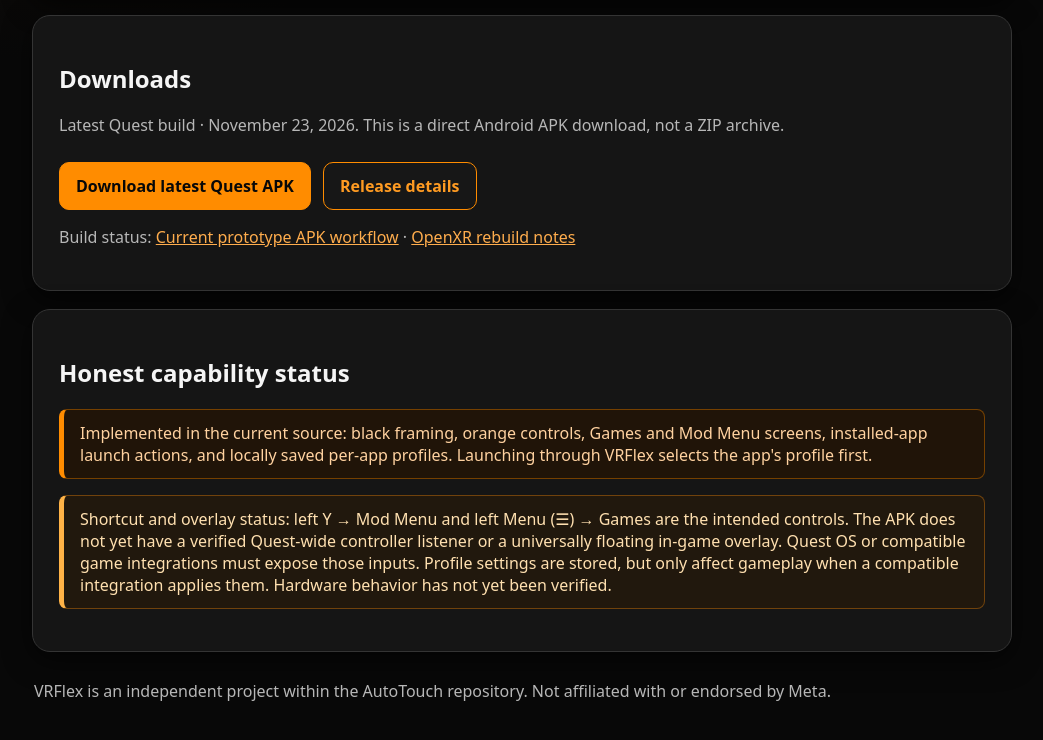
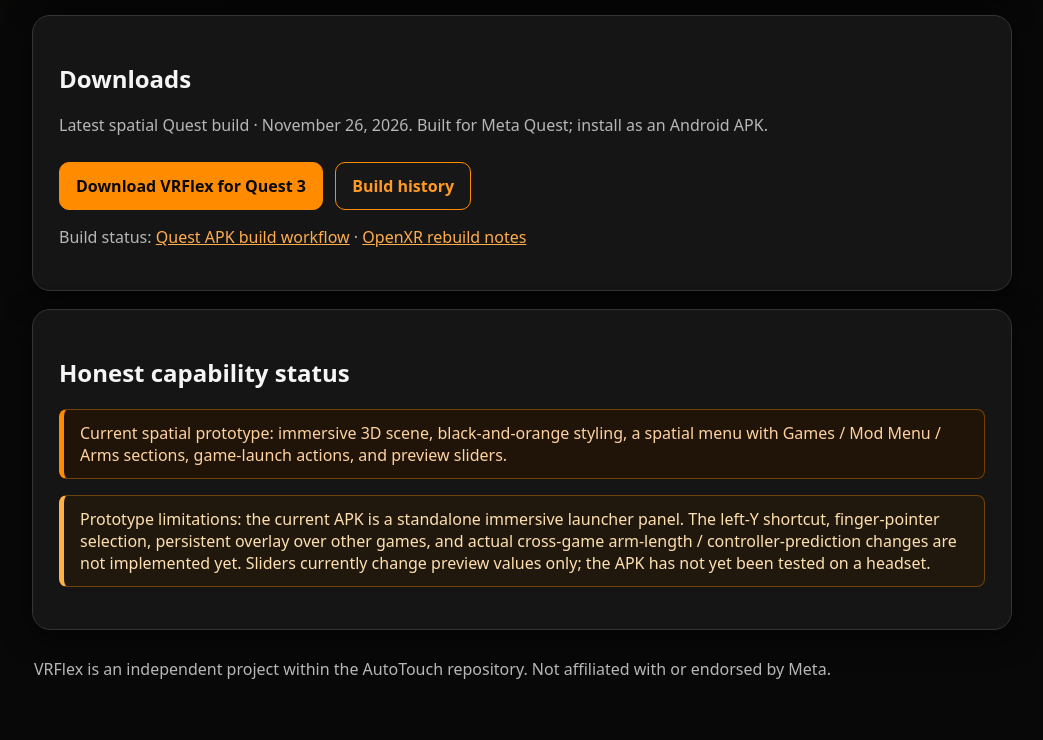
Before and after one commit to notelliotvr69-lang/Autotouch, a plain HTML site: page vrflex-site/index.html in a window 1280 px wide. Shown: the part 953-1693 px from the top of the page, without its empty margins (118-1161 px from the left). Drawn offline with Linux system fonts and the light colour scheme.

Commit message:
Update VRFlex website with current Quest APK download

```diff
--- a/vrflex-site/index.html
+++ b/vrflex-site/index.html
@@ -22,14 +22,14 @@ h1{font-size:clamp(2.8rem,8vw,5rem);letter-spacing:-.06em;line-height:1;margin:0
 <article class="tile"><h2>Automatic profile selection</h2><p class="muted">Launching an app through VRFlex makes that app the active profile. The same profile values are shown in the Games and Mod Menu screens.</p></article>
 <article class="tile"><h2>Rootless by design</h2><p class="muted">No root, bootloader unlocking, firmware flashing, protected partition writes, system APK replacement, or hidden shell commands.</p></article>
 </div></section>
-<section class="panel"><h2>Downloads</h2><p class="muted">Latest Quest build · November 23, 2026. This is a direct Android APK download, not a ZIP archive.</p>
-<a class="button" href="https://github.com/notelliotvr69-lang/Autotouch/releases/download/vrflex-latest/VRFlex.apk">Download latest Quest APK</a>
-<a class="button secondary" href="https://github.com/notelliotvr69-lang/Autotouch/releases/tag/vrflex-latest">Release details</a>
-<p class="muted">Build status: <a href="https://github.com/notelliotvr69-lang/Autotouch/actions/workflows/vrflex-apk.yml">Current prototype APK workflow</a> · <a href="https://github.com/notelliotvr69-lang/Autotouch/tree/main/VRFlex/OpenXR">OpenXR rebuild notes</a></p>
+<section class="panel"><h2>Downloads</h2><p class="muted">Latest spatial Quest build · November 26, 2026. Built for Meta Quest; install as an Android APK.</p>
+<a class="button" href="./VRFlex.apk">Download VRFlex for Quest 3</a>
+<a class="button secondary" href="https://github.com/notelliotvr69-lang/Autotouch/actions/workflows/vrflex-quest-apk.yml">Build history</a>
+<p class="muted">Build status: <a href="https://github.com/notelliotvr69-lang/Autotouch/actions/workflows/vrflex-apk.yml">Quest APK build workflow</a> · <a href="https://github.com/notelliotvr69-lang/Autotouch/tree/main/VRFlex/OpenXR">OpenXR rebuild notes</a></p>
 </section>
 <section class="panel"><h2>Honest capability status</h2>
-<p class="good">Implemented in the current source: black framing, orange controls, Games and Mod Menu screens, installed-app launch actions, and locally saved per-app profiles. Launching through VRFlex selects the app's profile first.</p>
-<p class="notice">Shortcut and overlay status: left Y → Mod Menu and left Menu (☰) → Games are the intended controls. The APK does not yet have a verified Quest-wide controller listener or a universally floating in-game overlay. Quest OS or compatible game integrations must expose those inputs. Profile settings are stored, but only affect gameplay when a compatible integration applies them. Hardware behavior has not yet been verified.</p>
+<p class="good">Current spatial prototype: immersive 3D scene, black-and-orange styling, a spatial menu with Games / Mod Menu / Arms sections, game-launch actions, and preview sliders.</p>
+<p class="notice">Prototype limitations: the current APK is a standalone immersive launcher panel. The left-Y shortcut, finger-pointer selection, persistent overlay over other games, and actual cross-game arm-length / controller-prediction changes are not implemented yet. Sliders currently change preview values only; the APK has not yet been tested on a headset.</p>
 </section>
 <footer class="muted">VRFlex is an independent project within the AutoTouch repository. Not affiliated with or endorsed by Meta.</footer>
 </main></body></html>
```
